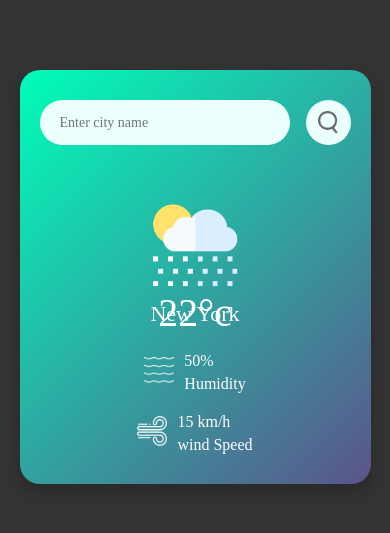
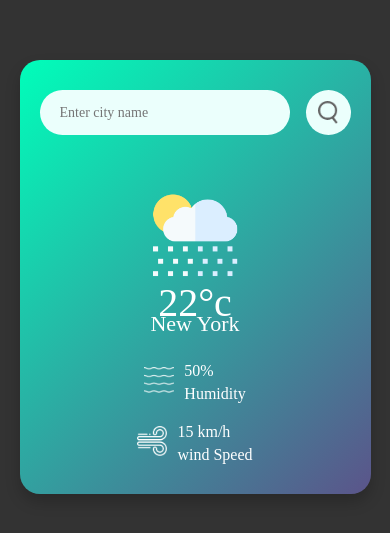
Before and after one commit to AmiraZidi/WeatherApp, a plain HTML site: page index.html in a window 390 px wide. Shown: the part 145-678 px from the top of the page. Drawn offline with Linux system fonts and the light colour scheme.

Commit message:
responsive

```diff
--- a/style.css
+++ b/style.css
@@ -154,7 +154,7 @@ body {
 
     .weather h2 {
         font-size: 22px;
-        margin-top: -35px;
+        margin-top: -15px;
     }
 
     .details {
```
